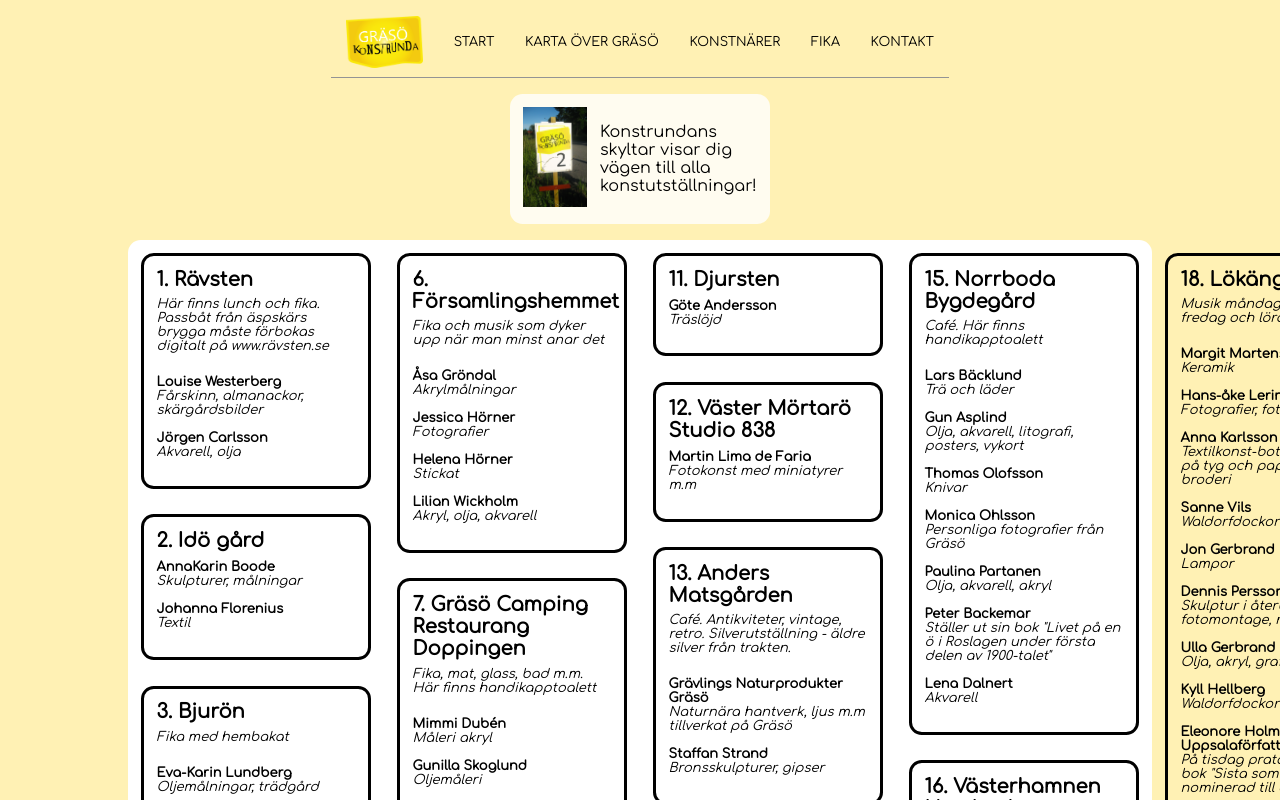
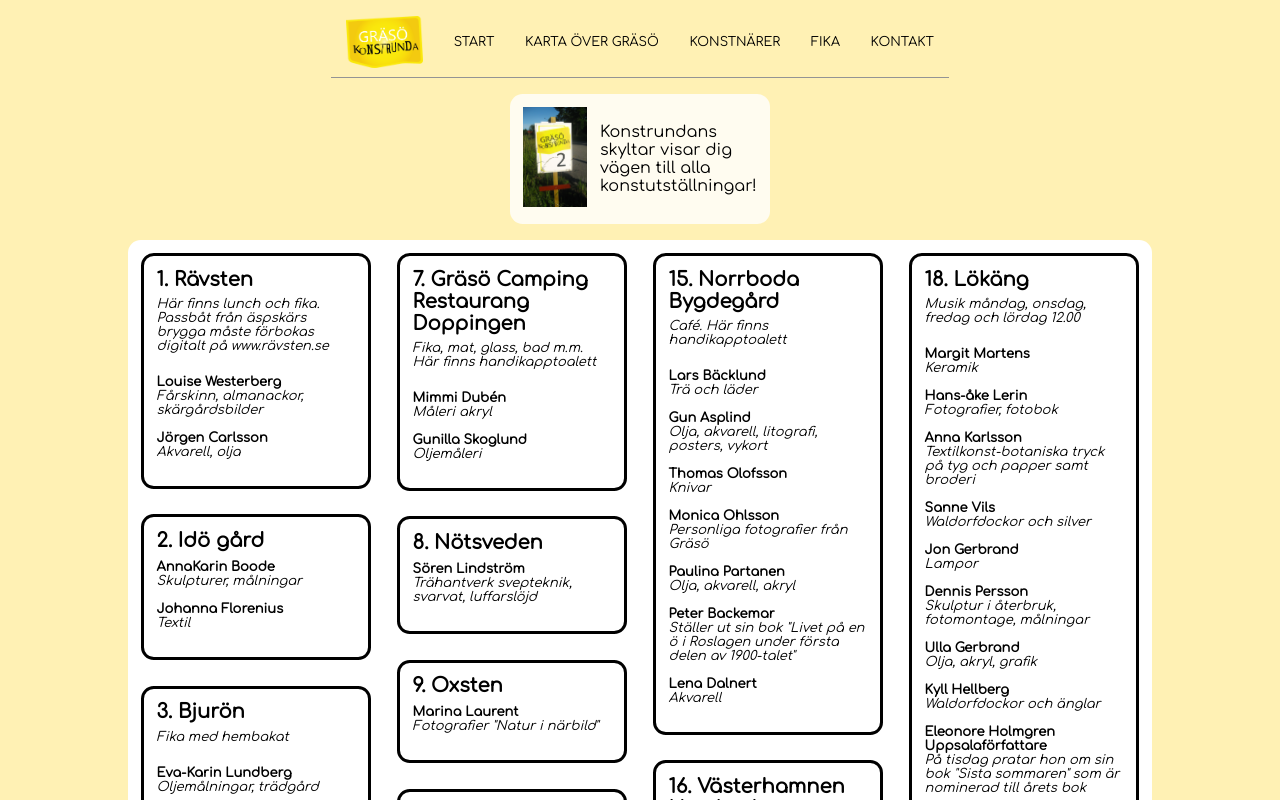
Before and after one commit to theo8theo8/grasokonstrunda, a Next.js app: page /konstnarer in a window 1280 px wide. Shown: the top 800 px of the page. Built offline with nearby package versions, Linux system fonts and the light colour scheme.

Commit message:
Konstgrid bättre
Closes #8

```diff
--- a/styles/Home.module.css
+++ b/styles/Home.module.css
@@ -219,7 +219,7 @@
 
 .konstnarer {
     width: 80vw;
-    height: 132vh;
+    height: 140vh;
     display: flex;
     flex-direction: column;
     flex-wrap: wrap;
@@ -265,6 +265,18 @@
 
 .whereText {
     margin-left: 1vw;
+}
+
+@media only screen and (max-width: 1536px) {
+    .konstnarer {
+        height: 170vh
+    }
+}
+
+@media only screen and (max-width: 1280px) {
+    .konstnarer {
+        height: 180vh
+    }
 }
 
 @media only screen and (max-width: 768px) {
```
